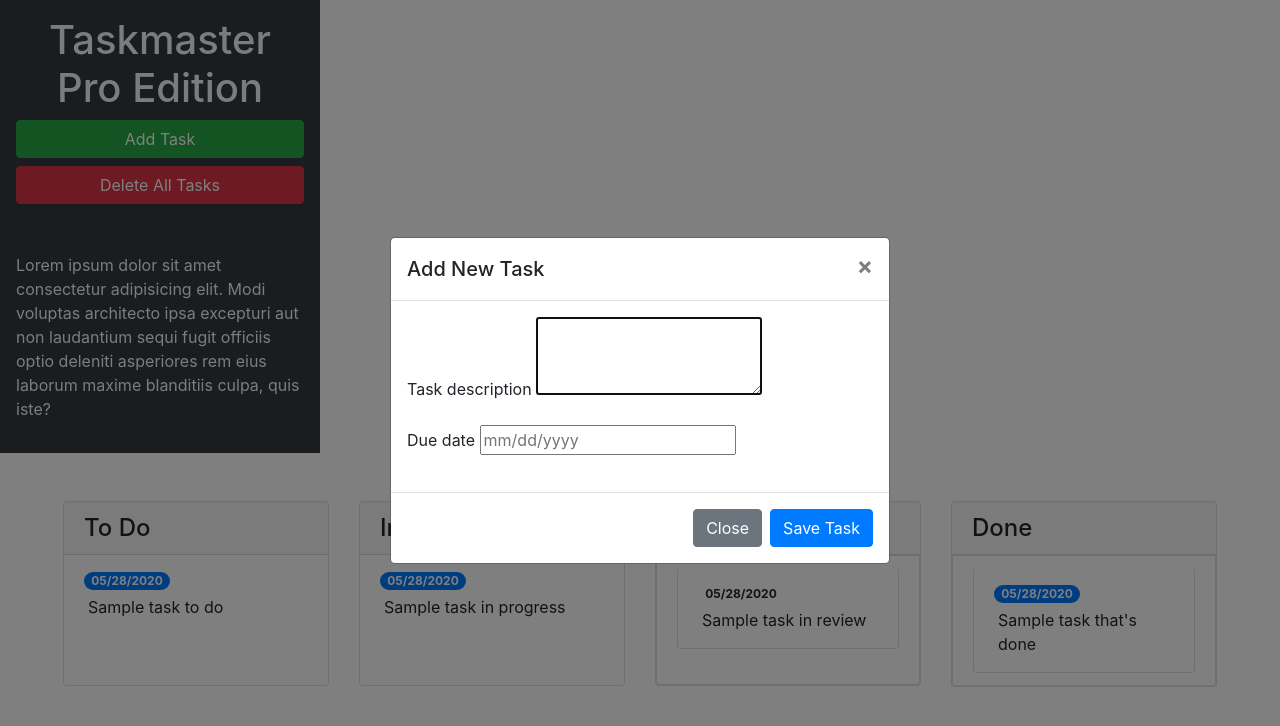
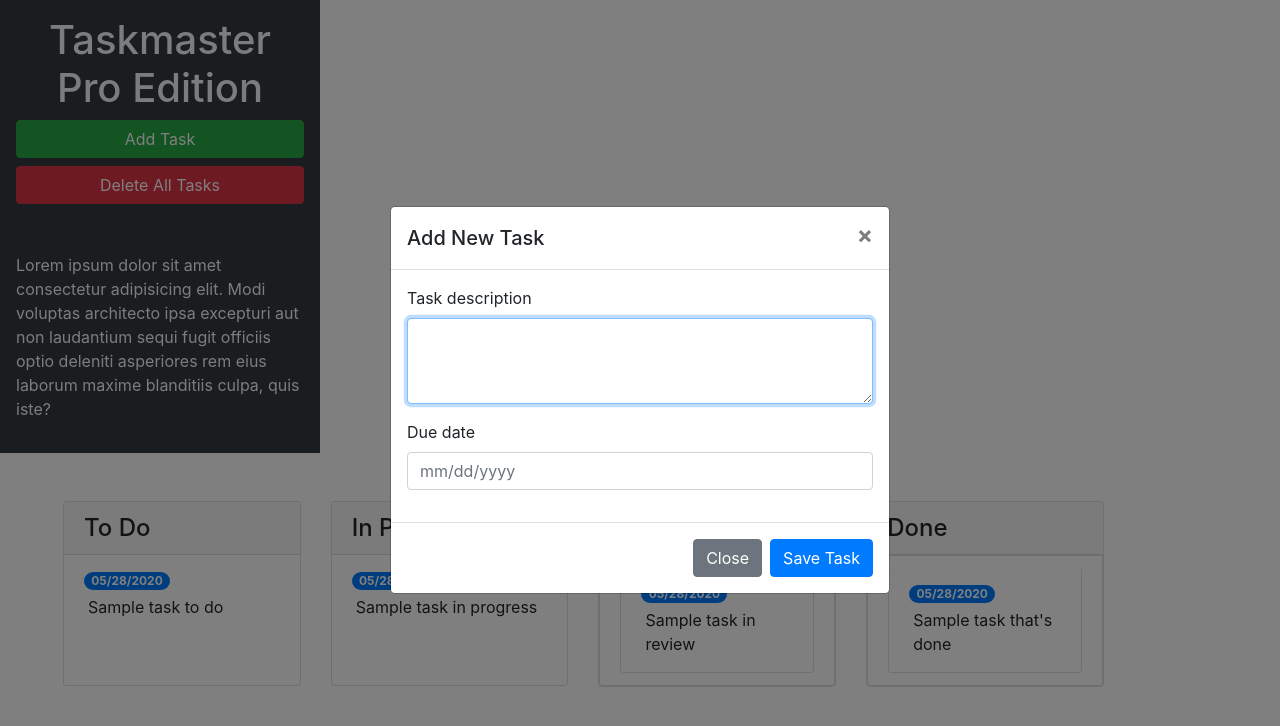
Before and after one commit to marymc13/taskmaster-pro, a plain HTML site: page taskmaster-starter/index.html in a window 1280 px wide. Both pictures are taken after a click on the button "Add Task". Drawn offline with nearby package versions, Linux system fonts and the light colour scheme.

Commit message:
form input

```diff
--- a/taskmaster-starter/index.html
+++ b/taskmaster-starter/index.html
@@ -23,7 +23,7 @@
         laudantium sequi fugit officiis optio deleniti asperiores rem eius laborum maxime blanditiis culpa, quis iste?
       </p>
     </header>
-    <main class="col-12 col-9">
+    <main>
      <div class="m-5 row justify-content-around">
       <div class="col-12 col-md-6 col-xl-3 mb-3">
       <div class="card">
@@ -35,7 +35,7 @@
          </li>
         </ul>
       </div>
-    </div>
+     </div>
 
       <!--todo end-->
 
@@ -49,7 +49,7 @@
             <p class="m-1">Sample task in progress</p>
           </li>
         </ul>
-      </div>
+       </div>
       </div>
 
       <!--in progress end-->
@@ -61,7 +61,7 @@
         <h4 class="card-header">In Review</h4>
         <ul id="list-inReview" class="list-group list-group-item">
           <li class="list-group-item">
-            <span class="badge badgre-primary badge-pill">05/28/2020</span>
+            <span class="badge badge-primary badge-pill">05/28/2020</span>
             <p class="m-1">Sample task in review</p>
           </li>
         </ul>
@@ -80,7 +80,6 @@
             <p class="m-1">Sample task that's done</p>
           </li>
         </ul>
-      </div>
       </div>
 
       <!--done end-->
@@ -103,11 +102,11 @@
           <form>
             <div class="form-group">
               <label for="modalTaskDescription">Task description</label>
-              <textarea id="modalTaskDescription" rows="3"></textarea>
+              <textarea id="modalTaskDescription" rows="3" class="form-control"></textarea>
             </div>
             <div class="form-group">
               <label for="modalDueDate">Due date</label>
-              <input type="text" id="modalDueDate" placeholder="mm/dd/yyyy" autocomplete="off" />
+              <input type="text" class="form-control" id="modalDueDate" placeholder="mm/dd/yyyy" autocomplete="off" />
             </div>
           </form>
         </div>
```
